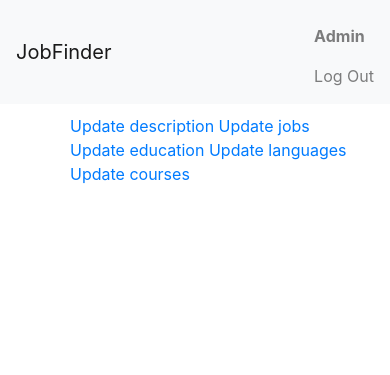
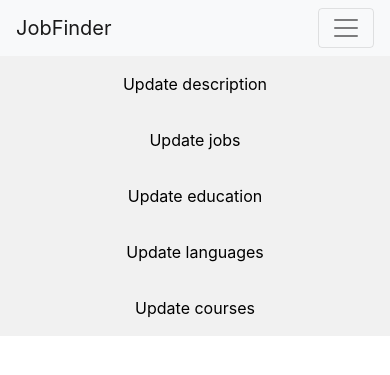
Before and after one commit to B-A-Programs/Final-project-CS50W, a Django app: page /edit/Admin in a window 390 px wide. Shown: the top 375 px of the page. Run offline with Django 4.2, Linux system fonts and the light colour scheme; a user stored in the database is signed in; data comes from the database, SQL or seed files in the repository; both versions use the stored data as it was after the commit; some libraries are stand-ins or nearby versions.

Commit message:
Added navbar to edit

```diff
--- a/JobFinder/JobFinderApp/static/JobFinderApp/styles.css
+++ b/JobFinder/JobFinderApp/static/JobFinderApp/styles.css
@@ -1,3 +1,55 @@
+/* Post mouser-over */
 .post:hover {
     background-color: rgb(248, 245, 245);
 }
+
+.side-content {
+    margin-left: 215px;
+}
+
+.sidebar {
+    margin: 0;
+    padding: 0;
+    width: 200px;
+    background-color: #f1f1f1;
+    position: fixed;
+    height: 100%;
+    overflow: auto;
+}
+
+/* Sidebar links */
+.sidebar a {
+    display: block;
+    color: black;
+    padding: 16px;
+    text-decoration: none;
+}
+
+/* Links on mouse-over */
+.sidebar a:hover {
+    background-color: #555;
+    color: white;
+}
+
+/* On screens that are less than 700px wide, make the sidebar into a topbar */
+@media screen and (max-width: 700px) {
+    .side-content {
+        margin: 10px;
+    }
+
+    .sidebar {
+      width: 100%;
+      height: auto;
+      position: relative;
+    }
+    .sidebar a {float: left;}
+    div.content {margin-left: 0;}
+}
+
+/* On screens that are less than 400px, display the bar vertically, instead of horizontally */
+@media screen and (max-width: 400px) {
+    .sidebar a {
+      text-align: center;
+      float: none;
+    }
+}
--- a/JobFinder/JobFinderApp/templates/JobFinderApp/edit.html
+++ b/JobFinder/JobFinderApp/templates/JobFinderApp/edit.html
@@ -4,15 +4,17 @@
 {% block script %}<script src="{% static 'JobFinderApp/javascript.js' %}"></script>{% endblock %}
 
 {% block body %}
-    <ul>
+    <div class="sidebar">
         <a href="" id="btn_desc">Update description</a>
         <a href="" id="btn_job">Update jobs</a>
         <a href="" id="btn_educ">Update education</a>
         <a href="" id="btn_lang">Update languages</a>
         <a href="" id="btn_course">Update courses</a>
-    </ul>
+    </div>
+
+    <div class="side-content">
     <div id="desc" style="display: none;">
-        Update description
+        <h1>Update description</h1>
         <form action="{% url 'edit' user.username %}" method="POST">
             {% csrf_token %}
             <input type="hidden" name="op" value="desc">
@@ -21,7 +23,7 @@
         </form>
     </div>
     <div id="job" style="display: none;">
-        Add past job experience
+        <h1>Add past job experience</h1>
         <form action="{% url 'edit' user.username %}" method="POST">
             {% csrf_token %}
             <input type="hidden" name="op" value="job">
@@ -38,7 +40,7 @@
         </form>
     </div>
     <div id="lang" style="display: none;">
-        Add a known language
+        <h1>Add a known language</h1>
         <form action="{% url 'edit' user.username %}" method="POST">
             {% csrf_token %}
             <input type="hidden" name="op" value="lang">
@@ -50,7 +52,7 @@
         </form>
     </div>
     <div id="educ" style="display: none;">
-        Add past education
+        <h1>Add past education</h1>
         <form action="{% url 'edit' user.username %}" method="POST">
             {% csrf_token %}
             <input type="hidden" name="op" value="educ">
@@ -66,7 +68,7 @@
         </form>
     </div>
     <div id="course" style="display: none;">
-        Add course taken
+        <h1>Add course taken</h1>
         <form action="{% url 'edit' user.username %}" method="POST">
             {% csrf_token %}
             <input type="hidden" name="op" value="course">
@@ -77,4 +79,5 @@
             <button class="btn btn-outline-primary" type="submit">Add course</button>
         </form>
     </div>
+    </div>
 {% endblock %}
--- a/JobFinder/JobFinderApp/templates/JobFinderApp/index.html
+++ b/JobFinder/JobFinderApp/templates/JobFinderApp/index.html
@@ -1,4 +1,6 @@
 {% extends "JobFinderApp/layout.html" %}
 
 {% block body %}
+<div class="container-fluid" style="padding: 10px 30px">
+</div>
 {% endblock %}
--- a/JobFinder/JobFinderApp/templates/JobFinderApp/layout.html
+++ b/JobFinder/JobFinderApp/templates/JobFinderApp/layout.html
@@ -4,6 +4,9 @@
 <html lang="en">
     <head>
         <title>JobFinder{% block title %}{% endblock %}</title>
+        <script src="https://code.jquery.com/jquery-3.4.1.slim.min.js" integrity="sha384-J6qa4849blE2+poT4WnyKhv5vZF5SrPo0iEjwBvKU7imGFAV0wwj1yYfoRSJoZ+n" crossorigin="anonymous"></script>
+        <script src="https://cdn.jsdelivr.net/npm/popper.js@1.16.0/dist/umd/popper.min.js" integrity="sha384-Q6E9RHvbIyZFJoft+2mJbHaEWldlvI9IOYy5n3zV9zzTtmI3UksdQRVvoxMfooAo" crossorigin="anonymous"></script>
+        <script src="https://cdn.jsdelivr.net/npm/bootstrap@4.4.1/dist/js/bootstrap.min.js" integrity="sha384-wfSDF2E50Y2D1uUdj0O3uMBJnjuUD4Ih7YwaYd1iqfktj0Uod8GCExl3Og8ifwB6" crossorigin="anonymous"></script>
         <link rel="stylesheet" href="https://stackpath.bootstrapcdn.com/bootstrap/4.4.1/css/bootstrap.min.css" integrity="sha384-Vkoo8x4CGsO3+Hhxv8T/Q5PaXtkKtu6ug5TOeNV6gBiFeWPGFN9MuhOf23Q9Ifjh" crossorigin="anonymous">
         <link href="{% static 'JobFinderApp/styles.css' %}" rel="stylesheet">
         {% block script %}{% endblock %}
@@ -12,9 +15,12 @@
 
         <nav class="navbar navbar-expand-lg navbar-light bg-light">
             <a class="navbar-brand" href="{% url 'index' %}">JobFinder</a>
+            <button class="navbar-toggler" type="button" data-toggle="collapse" data-target="#navbarNav" aria-controls="navbarNav" aria-expanded="false" aria-label="Toggle navigation">
+                <span class="navbar-toggler-icon"></span>
+            </button>
 
-            <div>
-              <ul class="navbar-nav mr-auto mt-2 mt-lg-0">
+            <div class="collapse navbar-collapse" id="navbarNav">
+              <ul class="navbar-nav mr-auto">
 
                 {% if request.user.is_authenticated %}
                     <li class="nav-item">
@@ -35,9 +41,7 @@
             </div>
           </nav>
 
-        <div class="container-fluid" style="padding: 10px 30px">
-            {% block body %}
-            {% endblock %}
-        </div>
+        {% block body %}
+        {% endblock %}
     </body>
 </html>
--- a/JobFinder/JobFinderApp/templates/JobFinderApp/login.html
+++ b/JobFinder/JobFinderApp/templates/JobFinderApp/login.html
@@ -1,7 +1,7 @@
 {% extends "JobFinderApp/layout.html" %}
 
 {% block body %}
-
+    <div class="container-fluid" style="padding: 10px 30px">
         <h2>Login</h2>
 
         {% if message %}
@@ -20,5 +20,5 @@
         </form>
 
         Don't have an account? <a href="{% url 'register' %}">Register here.</a>
-
+    </div>
 {% endblock %}
--- a/JobFinder/JobFinderApp/templates/JobFinderApp/profile.html
+++ b/JobFinder/JobFinderApp/templates/JobFinderApp/profile.html
@@ -1,6 +1,7 @@
 {% extends "JobFinderApp/layout.html" %}
 
 {% block body %}
+    <div class="container-fluid" style="padding: 10px 30px">
         <div style="padding: 10px;">
             <h1 style="color:rgb(49, 37, 37);">{{ person.first_name }} {{ person.last_name }}</h1>
 
@@ -118,4 +119,5 @@
             {% endfor %}
             </div>
         </div>
+    </div>
 {% endblock %}
--- a/JobFinder/JobFinderApp/templates/JobFinderApp/register.html
+++ b/JobFinder/JobFinderApp/templates/JobFinderApp/register.html
@@ -1,7 +1,7 @@
 {% extends "JobFinderApp/layout.html" %}
 
 {% block body %}
-
+    <div class="container-fluid" style="padding: 10px 30px">
         <h2>Register</h2>
 
         {% if message %}
@@ -29,5 +29,5 @@
         </form>
 
         Already have an account? <a href="{% url 'login' %}">Log In here.</a>
-
+    </div>
 {% endblock %}
```
Also changed, not shown: JobFinder/db.sqlite3. Lines whose indentation alone changed are shown as unchanged.
